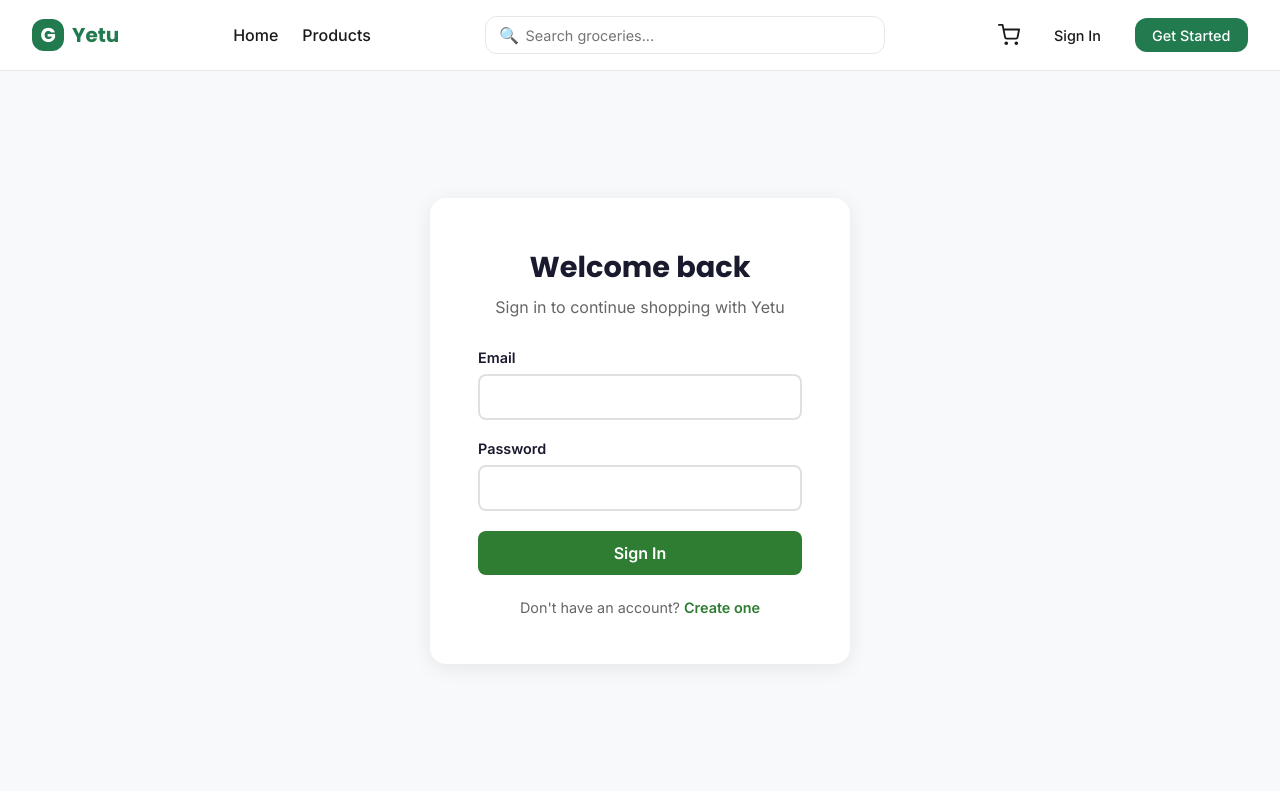
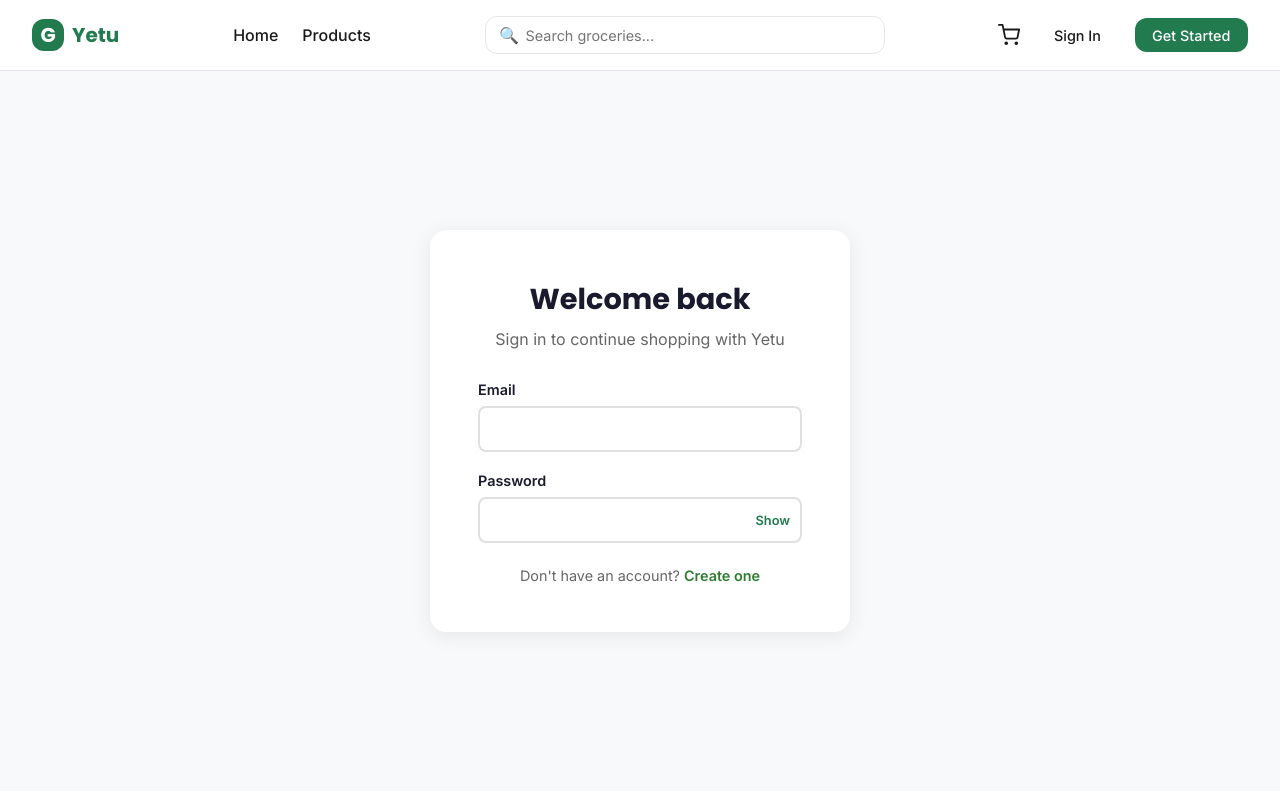
Before and after one commit to itsdaudi/yetu_grocer_store_frontend, a React (Vite) app: page /sign-in in a window 1280 px wide. Shown: the top 800 px of the page. Built offline with nearby package versions, Linux system fonts and the light colour scheme; no server answers.

Commit message:
feat:adding a function to for confirming passwords

```diff
--- a/src/pages/SignIn.css
+++ b/src/pages/SignIn.css
@@ -105,3 +105,25 @@
 .auth-footer a:hover {
   text-decoration: underline;
 }
+
+.password-input-wrapper {
+  position: relative;
+}
+
+.password-input-wrapper input {
+  width: 100%;
+  padding-right: 3.5rem;
+}
+
+.password-toggle {
+  position: absolute;
+  right: 0.75rem;
+  top: 50%;
+  transform: translateY(-50%);
+  background: none;
+  border: none;
+  color: var(--color-primary);
+  font-size: 0.8rem;
+  font-weight: 600;
+  cursor: pointer;
+}
--- a/src/pages/SignIn.jsx
+++ b/src/pages/SignIn.jsx
@@ -5,6 +5,7 @@
 
 export default function SignIn() {
   const [email, setEmail] = useState("");
+  const [showPassword, setShowPassword] = useState(false);
   const [password, setPassword] = useState("");
   const [error, setError] = useState("");
   const [submitting, setSubmitting] = useState(false);
@@ -49,18 +50,23 @@
 
           <div className="auth-field">
             <label htmlFor="password">Password</label>
+         <div className="password-input-wrapper">
            <input
             id="password"
-              type="password"
+            type={showPassword ? "text" : "password"}
             value={password}
             onChange={(e) => setPassword(e.target.value)}
             required
         />
+    <button
+      type="button"
+      className="password-toggle"
+      onClick={() => setShowPassword(!showPassword)}
+    >
+      {showPassword ? "Hide" : "Show"}
+    </button>
   </div>
-
-          <button className="auth-submit" type="submit" disabled={submitting}>
-            {submitting ? "Signing in..." : "Sign In"}
-          </button>
+</div>
         </form>
 
         <p className="auth-footer">
```
Lines whose indentation alone changed are shown as unchanged.
